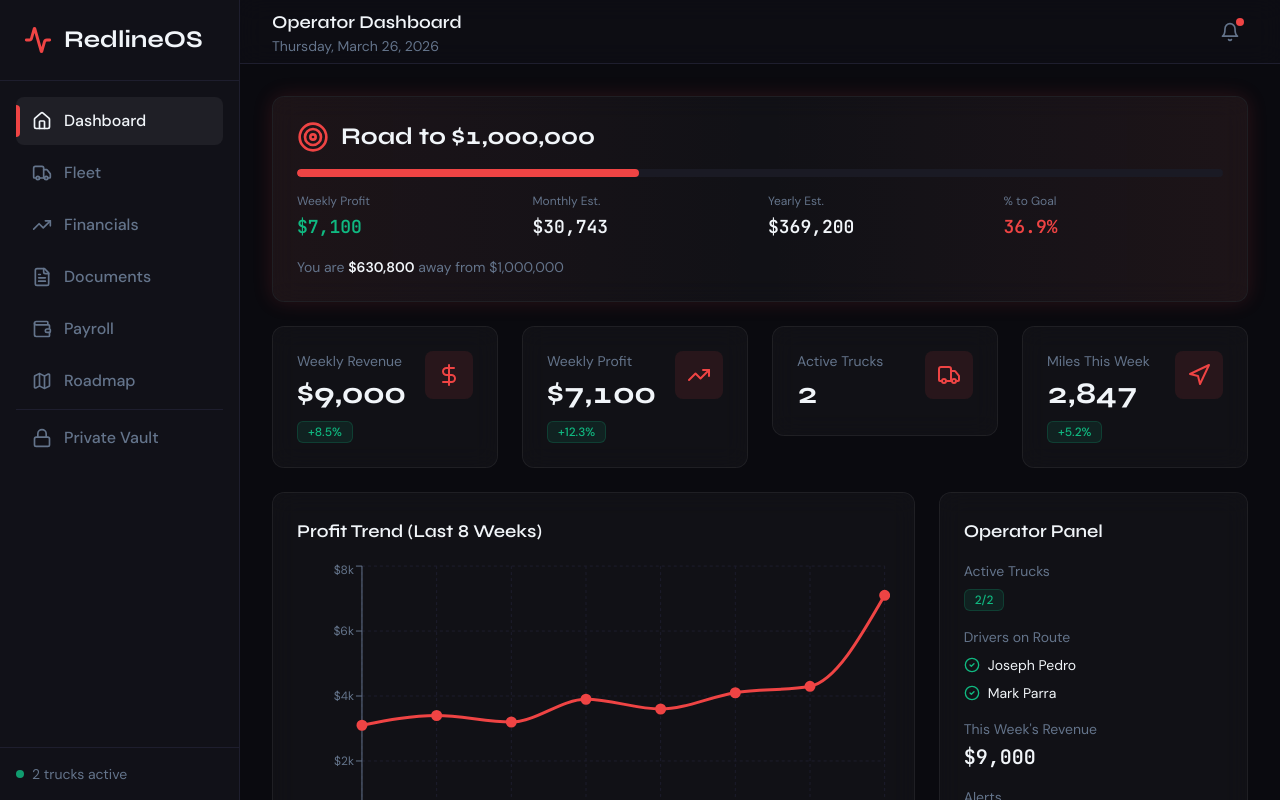
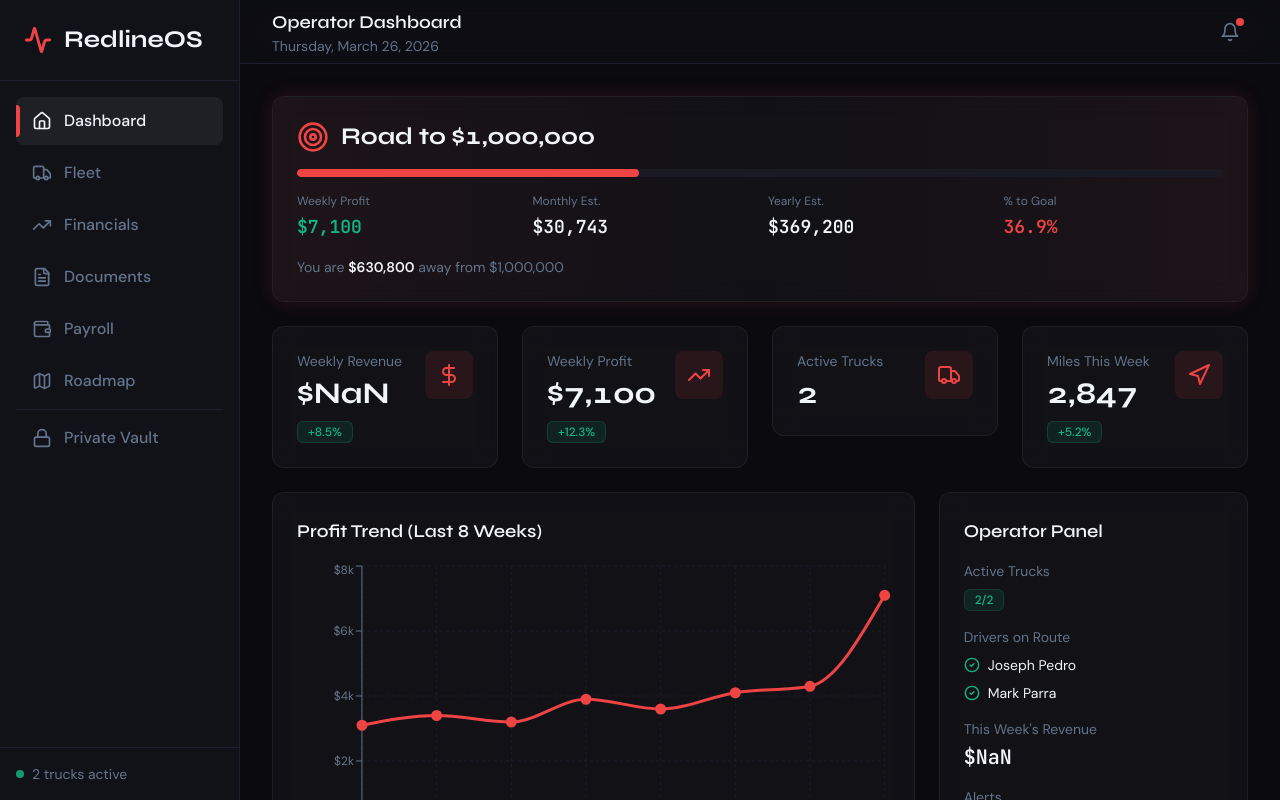
Before and after one commit to prushscripts/RedlineOS, a Next.js app: page /dashboard in a window 1280 px wide. Shown: the top 800 px of the page. Built offline with nearby package versions, Linux system fonts and the light colour scheme.

Commit message:
Fix: Use weekly_revenue instead of weeklyRevenue in dashboard

```diff
--- a/app/dashboard/page.tsx
+++ b/app/dashboard/page.tsx
@@ -24,7 +24,7 @@
   const progressPercent = calculateProgressTo1M(yearlyProjection)
   const remaining = calculateRemainingTo1M(yearlyProjection)
 
-  const weeklyRevenue = trucks.reduce((sum, truck) => sum + truck.weeklyRevenue, 0)
+  const weeklyRevenue = trucks.reduce((sum, truck) => sum + truck.weekly_revenue, 0)
   const totalMiles = 2847
 
   return (
```
